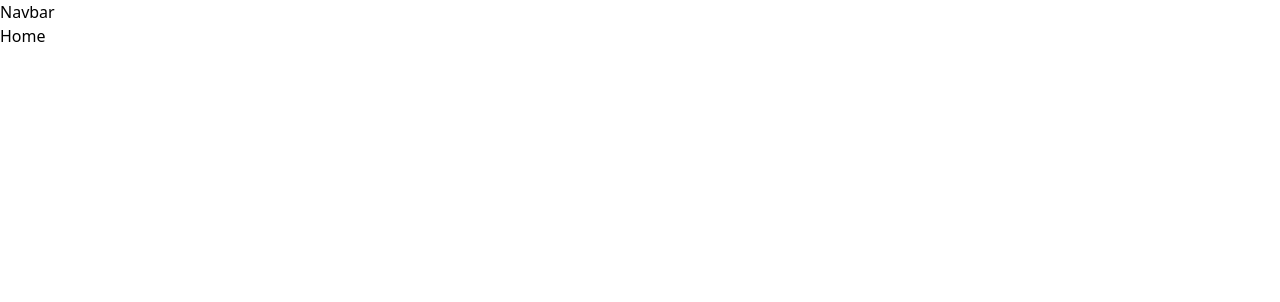
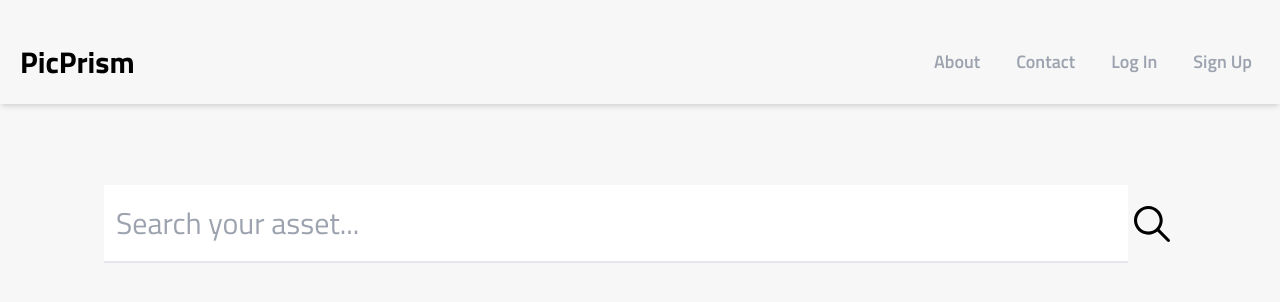
Before and after one commit to rajak82001/pic-prism-react, a React (Vite) app: page / in a window 1280 px wide. Shown: the top 302 px of the page. Built offline with nearby package versions, Linux system fonts and the light colour scheme.

Commit message:
day 1 completed but the logo file is remaining

```diff
--- a/package.json
+++ b/package.json
@@ -12,6 +12,7 @@
   "dependencies": {
     "react": "^18.3.1",
     "react-dom": "^18.3.1",
+    "react-icons": "^5.2.1",
     "react-router-dom": "^6.24.1"
   },
   "devDependencies": {
--- /dev/null
+++ b/src/components/HeroSection.jsx
@@ -0,0 +1,20 @@
+import { IoIosSearch } from "react-icons/io";
+
+const HeroSection = () => {
+  return (
+    <div className="sm:w-[60vw] h-[20vh] overflow-clip sm:rounded-3xl mx-auto flex justify-center items-center">
+      <form className="absolute flex justify-center items-center">
+        <input
+          type="search"
+          id="search"
+          name="search"
+          className="py-5 px-3 w-[80vw] text-xl sm:text-3xl mx-auto outline-none border-b-2 bg-bgColor"
+          placeholder="Search your asset..."
+        />
+        <IoIosSearch className="text-3xl sm:text-5xl text-gray-400-ml-10"/>
+      </form>
+    </div>
+  );
+};
+
+export default HeroSection;
--- a/src/components/Navbar.jsx
+++ b/src/components/Navbar.jsx
@@ -1,7 +1,27 @@
+import { Link } from "react-router-dom";
+
 import React from "react";
 
 const Navbar = () => {
-  return <div>Navbar</div>;
+  return (
+    <nav className="flex flex-col sm:flex-row justify-between items-start sm:items-center px-5 py-5 fixed top-5 left-0 right-0 shadow-md gap-1 sm:gap-0 z-30">
+      {/* logo an site name */}
+      <div className="flex justify-between items-center">
+        {/* here we add the images later */}
+        <Link to="/" className="font-bold text-3xl">
+          PicPrism
+        </Link>
+      </div>
+
+      {/* list of other tabs */}
+      <ul className="flex gap-5 text-lg font-semibold text-gray-400">
+        <Link to="/" className="hover:text-black cursor-pointer sm: p-2 ">About</Link>
+        <Link to="/" className="hover:text-black cursor-pointer sm: p-2 ">Contact</Link>
+        <Link to="/login" className="hover:text-black cursor-pointer sm: p-2 ">Log In</Link>
+        <Link to="/signup" className="hover:text-black cursor-pointer sm: p-2 ">Sign Up</Link>
+      </ul>
+    </nav>
+  );
 };
 
 export default Navbar;
--- a/src/index.css
+++ b/src/index.css
@@ -1,3 +1,14 @@
+@import url('https://fonts.googleapis.com/css2?family=Titillium+Web:ital,wght@0,200;0,300;0,400;0,600;0,700;0,900;1,200;1,300;1,400;1,600;1,700&display=swap');
+
+/* Always link our fonts above these 3 lines of tailwind css */
 @tailwind base;
 @tailwind components;
 @tailwind utilities;
+
+/* Below this three lines we can add our cutom css if necessary*/
+body{
+    background-color: #f7f7f7;
+    font-family: "Titillium Web", sans-serif;
+    font-weight: 400;
+    font-style: normal;
+}
--- a/src/pages/Home.jsx
+++ b/src/pages/Home.jsx
@@ -1,5 +1,11 @@
+import HeroSection from "../components/HeroSection";
+
 const Home = () => {
-  return <div>Home</div>;
+  return (
+    <div className="mt-36">
+      <HeroSection />
+    </div>
+  );
 };
 
 export default Home;
--- a/tailwind.config.js
+++ b/tailwind.config.js
@@ -2,7 +2,11 @@
 export default {
   content: ["./index.html", "./src/**/*.{js,ts,jsx,tsx}"],
   theme: {
-    extend: {},
+    extend: {
+      color : {
+        bgColor : "#f7f7f7"
+      }
+    },
   },
   plugins: [],
 };
```
Also changed, not shown: 1 other file (tests, documents, lock files or other folders).
